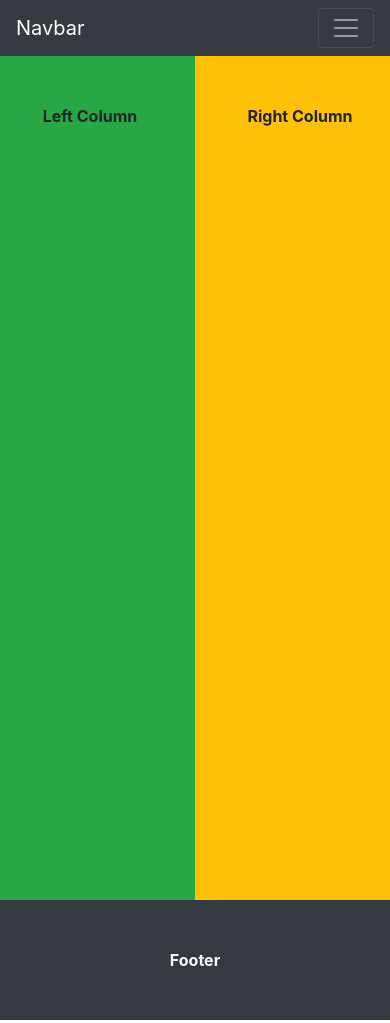
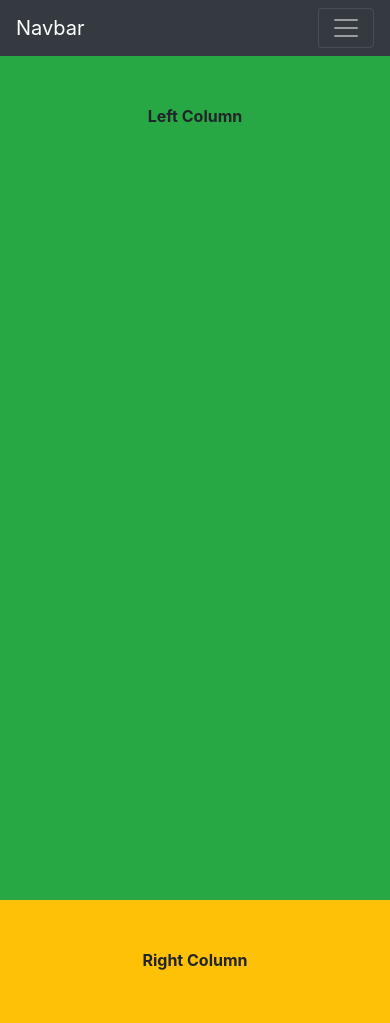
Before and after one commit to jhuerta1197/collab-practice, a plain HTML site: page index.html in a window 390 px wide. Shown: the top 1023 px of the page. Drawn offline with nearby package versions, Linux system fonts and the light colour scheme.

Commit message:
updated index.html

```diff
--- a/index.html
+++ b/index.html
@@ -42,8 +42,8 @@
       </nav>
 
         <div class="row">
-          <div class="col-6 bg-success  p-5 vh-100 text-center font-weight-bold">Left Column</div>
-          <div class="col-6 bg-warning p-5 text-center font-weight-bold">Right Column</div>
+          <div class="col-12 col-md-6 col-lg-6 bg-success  p-5  vh-100 text-center font-weight-bold">Left Column</div>
+          <div class="col-12 col-md-6 col-lg-6 bg-warning p-5 vh-100 text-center font-weight-bold">Right Column</div>
         </div>
 <div class="row">
     <div class="col bg-dark p-5 text-light text-center font-weight-bold">Footer</div>
```
